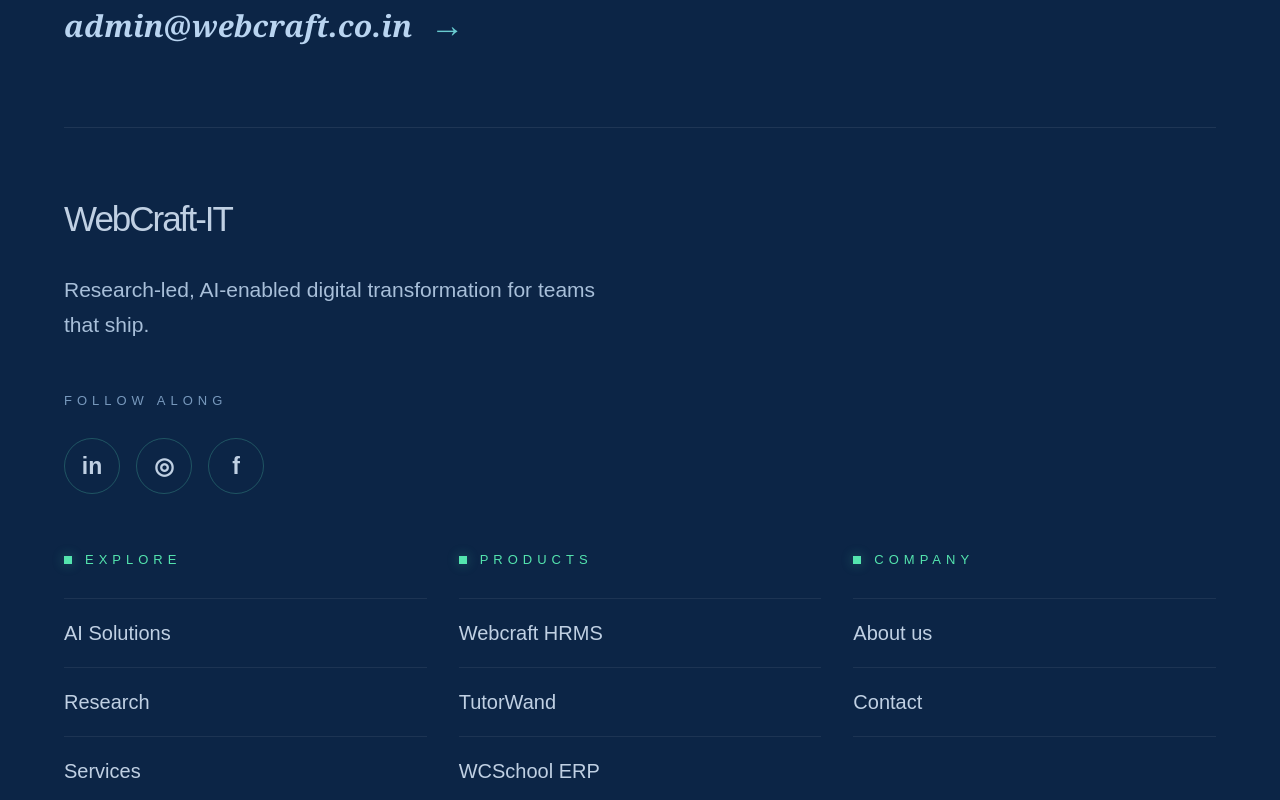
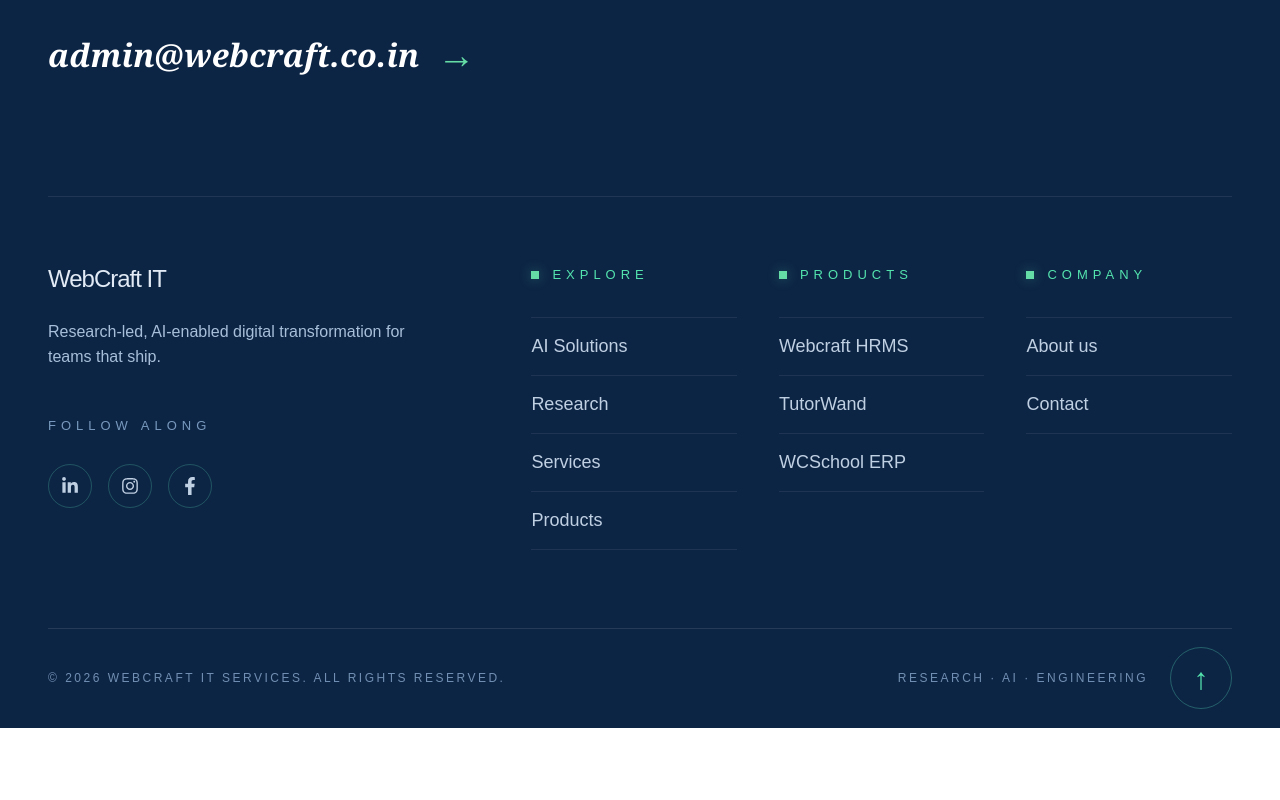
Before and after one commit to AANIYAMEHRA/Webcraft_main, a React (Vite) app: page / in a window 1280 px wide. Shown: the part 1280-2080 px from the top of the page. After the commit the page ends 2008 px from the top, so only its background shows below. Built offline with nearby package versions, Linux system fonts and the light colour scheme.

Commit message:
Update footer design

```diff
--- a/package.json
+++ b/package.json
@@ -13,6 +13,8 @@
     "@tailwindcss/vite": "^4.3.3",
     "react": "^19.2.8",
     "react-dom": "^19.2.8",
+    "react-icons": "^5.7.0",
+    "react-router-dom": "^7.18.4",
     "tailwindcss": "^4.3.3"
   },
   "devDependencies": {
--- a/src/components/Footer.css
+++ b/src/components/Footer.css
@@ -1,94 +1,114 @@
-
 .site-footer {
     width: 100%;
     overflow: hidden;
     color: #c0d0e3;
-  background: #0c2546;
+    background: #0d2545;
     font-family: Arial, Helvetica, sans-serif;
 }
 
-.site-footer * {
+.site-footer *,
+.site-footer *::before,
+.site-footer *::after {
     box-sizing: border-box;
 }
 
 .footer-green-strip {
     width: 100%;
-  height: 112px;
-  background: #527d66;
+    height: 50px;
+    background: #edf7f3;
 }
 
 .footer-inner {
     width: 100%;
-  max-width: 1280px;
+    max-width: 1720px;
     margin: 0 auto;
-  padding: 0 34px;
+    padding: 0 48px;
 }
 
 .footer-intro {
-  padding: 38px 0 76px;
+    padding: 110px 0 112px;
     border-bottom: 1px solid rgba(255, 255, 255, 0.08);
 }
 
 .footer-eyebrow {
     margin: 0 0 42px;
-  color: #7899bd;
+    color: #54e4ae;
     font-size: 13px;
     letter-spacing: 5px;
 }
 
 .footer-heading {
-  margin: 0 0 48px;
-  color: #b9d4f0;
+    margin: 0 0 54px;
+    color: #fff;
     font-family: Georgia, "Times New Roman", serif;
-  font-size: clamp(36px, 5.5vw, 64px);
+    font-size: clamp(42px, 5.8vw, 88px);
     font-weight: 700;
-  line-height: 1.16;
+    line-height: 1.15;
+    letter-spacing: -2px;
 }
 
 .footer-heading em {
-  color: #69cbd0;
+    color: #65dca5;
 }
 
 .footer-email {
     display: inline-flex;
     align-items: center;
     gap: 18px;
-  color: #b9d4f0;
+    color: #fff;
     font-family: Georgia, "Times New Roman", serif;
-  font-size: clamp(20px, 3vw, 30px);
+    font-size: clamp(22px, 2.5vw, 38px);
     font-weight: 700;
     font-style: italic;
     text-decoration: none;
 }
 
 .footer-email span {
-  color: #69cbd0;
+    color: #65dca5;
     font-family: Arial, sans-serif;
-  font-size: 34px;
+    font-size: 38px;
+    font-style: normal;
+    transition: transform 0.2s ease;
+}
+
+.footer-email:hover span {
+    color: #65dca5;
+    transform: translateX(8px);
+}
+
+.footer-main {
+    display: grid;
+    grid-template-columns: minmax(280px, 0.95fr) minmax(0, 1.65fr);
+    column-gap: 80px;
+    padding: 64px 0 78px;
+}
+
+.footer-left {
+    min-width: 0;
 }
 
 .footer-brand {
-  padding: 65px 0 42px;
+    padding: 0;
 }
 
 .footer-logo {
-  margin-bottom: 28px;
-  color: #c0d0e3;
-  font-size: 35px;
-  font-weight: 300;
-  letter-spacing: -2px;
+    margin: 0 0 22px;
+    color: #e1eaf5;
+    font-size: 24px;
+    font-weight: 400;
+    letter-spacing: -1px;
 }
 
 .footer-brand p {
-  max-width: 560px;
+    max-width: 380px;
     margin: 0;
     color: #a8bfd9;
-  font-size: 21px;
-  line-height: 1.65;
+    font-size: 16px;
+    line-height: 1.6;
 }
 
 .footer-social {
-  padding: 8px 0 58px;
+    padding: 48px 0 0;
 }
 
 .footer-section-title {
@@ -108,41 +128,53 @@
 
 .footer-social-links {
     display: flex;
+    flex-wrap: wrap;
     gap: 16px;
 }
 
 .footer-social-links a {
     display: flex;
-  width: 56px;
-  height: 56px;
+    width: 44px;
+    height: 44px;
     align-items: center;
     justify-content: center;
     border: 1px solid rgba(82, 207, 174, 0.28);
     border-radius: 50%;
     color: #c0d0e3;
-  font-size: 23px;
+    font-size: 18px;
     font-weight: 600;
     text-decoration: none;
+    transition: color 0.2s ease, background 0.2s ease;
 }
 
 .footer-social-links a:hover {
-  color: #0c2546;
-  background: #69cbd0;
+    color: #0d2545;
+    background: #65dca5;
 }
 
 .footer-links {
     display: grid;
-  grid-template-columns: repeat(2, minmax(0, 1fr));
-  column-gap: 32px;
-  row-gap: 48px;
-  padding-bottom: 64px;
+    grid-template-columns: repeat(3, minmax(0, 1fr));
+    column-gap: 42px;
+    align-content: start;
+    min-width: 0;
+}
+
+.footer-link-group {
+    min-width: 0;
+}
+
+.footer-link-group .footer-section-title {
+    min-height: 28px;
+    margin-bottom: 28px;
+    white-space: nowrap;
 }
 
 .footer-link-group .footer-section-title span {
     width: 8px;
     height: 8px;
     flex-shrink: 0;
-  background: #54e4ae;
+    background: #65dca5;
     box-shadow: 0 0 12px rgba(84, 228, 174, 0.35);
 }
 
@@ -162,136 +194,231 @@
 
 .footer-link-group li a {
     display: block;
-  padding: 20px 0;
+    padding: 15px 0;
     color: #c0d0e3;
-  font-size: 20px;
-  line-height: 1.4;
+    font-size: 18px;
+    line-height: 1.5;
     text-decoration: none;
+    overflow-wrap: anywhere;
+    transition: color 0.2s ease;
 }
 
 .footer-link-group li a:hover {
-  color: #69cbd0;
+    color: #65dca5;
 }
 
 .footer-bottom {
     position: relative;
     display: flex;
-  flex-direction: column;
-  align-items: flex-start;
-  gap: 42px;
-  padding: 48px 0 110px;
+    align-items: center;
+    justify-content: space-between;
+    gap: 28px;
+    min-height: 100px;
+    padding: 28px 0;
+    padding-right: 84px;
     border-top: 1px solid rgba(255, 255, 255, 0.1);
 }
 
 .footer-bottom p {
     margin: 0;
     color: #718fb2;
-  font-size: 13px;
-  line-height: 1.7;
-  letter-spacing: 3px;
+    font-size: 12px;
+    line-height: 1.8;
+    letter-spacing: 2.5px;
+}
+
+.footer-meta {
+    text-align: right;
 }
 
 .footer-back-top {
     position: absolute;
     right: 0;
-  bottom: 25px;
+    top: 50%;
     display: flex;
-  width: 60px;
-  height: 60px;
+    width: 62px;
+    height: 62px;
     align-items: center;
     justify-content: center;
+    transform: translateY(-50%);
     border: 1px solid rgba(82, 207, 174, 0.35);
     border-radius: 50%;
     color: #54e4ae;
     background: transparent;
     font-size: 30px;
     cursor: pointer;
+    transition: color 0.2s ease, background 0.2s ease;
 }
 
-@media (min-width: 901px) {
-  .footer-inner {
-    padding-right: 64px;
-    padding-left: 64px;
+.footer-back-top:hover {
+    color: #0d2545;
+    background: #65dca5;
+}
+
+@media (min-width: 1500px) {
+    .footer-main {
+        column-gap: 100px;
     }
 
     .footer-links {
-    grid-template-columns: repeat(3, minmax(0, 1fr));
-  }
-
-  .footer-bottom {
-    flex-direction: row;
-    align-items: center;
-    justify-content: space-between;
-    gap: 24px;
-    padding-bottom: 30px;
+        column-gap: 56px;
     }
 }
 
-@media (max-width: 600px) {
+@media (max-width: 1100px) {
+    .footer-inner {
+        padding-right: 32px;
+        padding-left: 32px;
+    }
+
+    .footer-main {
+        grid-template-columns: minmax(220px, 0.8fr) minmax(0, 1.6fr);
+        column-gap: 42px;
+    }
+
+    .footer-links {
+        column-gap: 22px;
+    }
+
+    .footer-link-group .footer-section-title {
+        font-size: 11px;
+        letter-spacing: 3px;
+    }
+
+    .footer-link-group li a {
+        font-size: 16px;
+    }
+
+    .footer-bottom p {
+        font-size: 10px;
+        letter-spacing: 1.5px;
+    }
+}
+
+@media (max-width: 760px) {
     .footer-green-strip {
-    height: 80px;
+        height: 32px;
     }
 
     .footer-inner {
-    padding-right: 22px;
-    padding-left: 22px;
+        padding-right: 24px;
+        padding-left: 24px;
     }
 
     .footer-intro {
-    padding-top: 34px;
-    padding-bottom: 52px;
+        padding: 64px 0 60px;
     }
 
     .footer-eyebrow {
-    margin-bottom: 34px;
-    font-size: 12px;
+        margin-bottom: 30px;
+        font-size: 11px;
         letter-spacing: 4px;
     }
 
     .footer-heading {
-    margin-bottom: 36px;
-    font-size: clamp(34px, 8.5vw, 48px);
+        margin-bottom: 34px;
+        font-size: clamp(36px, 8vw, 56px);
+        letter-spacing: -1px;
     }
 
     .footer-email {
         gap: 10px;
-    font-size: clamp(17px, 4.5vw, 23px);
+        font-size: clamp(17px, 4.3vw, 26px);
+    }
+
+    .footer-email span {
+        font-size: 28px;
+    }
+
+    .footer-main {
+        grid-template-columns: minmax(0, 1fr);
+        row-gap: 58px;
+        padding: 48px 0 52px;
     }
 
     .footer-brand {
-    padding: 48px 0 36px;
+        padding: 0;
     }
 
     .footer-logo {
-    font-size: 30px;
+        margin-bottom: 24px;
+        font-size: 29px;
     }
 
     .footer-brand p {
+        max-width: 420px;
         font-size: 17px;
         line-height: 1.7;
     }
 
     .footer-social {
-    padding-bottom: 54px;
+        padding-top: 36px;
+    }
+
+    .footer-social .footer-section-title {
+        margin-bottom: 22px;
+    }
+
+    .footer-social-links a {
+        width: 54px;
+        height: 54px;
     }
 
     .footer-links {
         grid-template-columns: minmax(0, 1fr);
-    row-gap: 52px;
-    padding-bottom: 52px;
+        row-gap: 38px;
+    }
+
+    .footer-link-group .footer-section-title {
+        margin-bottom: 22px;
+        font-size: 12px;
+        letter-spacing: 4px;
     }
 
     .footer-link-group li a {
-    font-size: 19px;
+        padding: 15px 0;
+        font-size: 17px;
     }
 
     .footer-bottom {
-    gap: 30px;
-    padding-top: 42px;
+        flex-direction: column;
+        align-items: flex-start;
+        gap: 20px;
+        padding: 30px 0 96px;
+        padding-right: 0;
     }
 
     .footer-bottom p {
-    font-size: 11px;
-    letter-spacing: 2px;
+        max-width: 100%;
+        font-size: 10px;
+        letter-spacing: 1.5px;
+    }
+
+    .footer-meta {
+        text-align: left;
+    }
+
+    .footer-back-top {
+        top: auto;
+        right: 0;
+        bottom: 20px;
+        width: 52px;
+        height: 52px;
+        transform: none;
     }
 }
+
+@media (max-width: 380px) {
+    .footer-inner {
+        padding-right: 18px;
+        padding-left: 18px;
+    }
+
+    .footer-heading {
+        font-size: 34px;
+    }
+
+    .footer-email {
+        font-size: 16px;
+    }
+}
--- a/src/components/Footer.jsx
+++ b/src/components/Footer.jsx
@@ -1,29 +1,52 @@
 
 import "./Footer.css";
+import {
+  FaLinkedinIn,
+  FaInstagram,
+  FaFacebookF,
+} from "react-icons/fa";
 
 const footerGroups = [
   {
     title: "EXPLORE",
-    links: ["AI Solutions", "Research", "Services", "Products"],
+    links: [
+      { label: "AI Solutions", href: "/ai-solutions" },
+      { label: "Research", href: "/research" },
+      { label: "Services", href: "/services" },
+      { label: "Products", href: "/products" },
+    ],
   },
   {
     title: "PRODUCTS",
-    links: ["Webcraft HRMS", "TutorWand", "WCSchool ERP"],
+    links: [
+      { label: "Webcraft HRMS", href: "/products" },
+      { label: "TutorWand", href: "/products" },
+      { label: "WCSchool ERP", href: "/products" },
+    ],
   },
   {
     title: "COMPANY",
-    links: ["About us", "Contact"],
+    links: [
+      { label: "About us", href: "/about" },
+      { label: "Contact", href: "/contact" },
+    ],
   },
 ];
 
 function Footer() {
+  const handleBackToTop = () => {
+    window.scrollTo({
+      top: 0,
+      behavior: "smooth",
+    });
+  };
+
   return (
-    <footer className="site-footer">
-      {/* Green section above the blue footer */}
-      <div className="footer-green-strip"></div>
+    <footer className="site-footer" id="site-footer">
+      <div className="footer-green-strip" />
 
       <div className="footer-inner">
-        {/* Heading and email */}
+        {/* Top contact section */}
         <section className="footer-intro">
           <p className="footer-eyebrow">SAY HELLO</p>
 
@@ -35,23 +58,26 @@
             href="mailto:admin@webcraft.co.in"
             className="footer-email"
           >
-            admin@webcraft.co.in <span>→</span>
+            admin@webcraft.co.in
+            <span aria-hidden="true">→</span>
           </a>
         </section>
 
-        {/* Brand and description */}
+        {/* Footer content */}
+        <div className="footer-main">
+          {/* Brand and social links */}
+          <div className="footer-left">
             <section className="footer-brand">
               <div className="footer-logo">
-            WebCraft-IT
+                WebCraft IT
               </div>
 
               <p>
-            Research-led, AI-enabled digital transformation
-            for teams that ship.
+                Research-led, AI-enabled digital
+                transformation for teams that ship.
               </p>
             </section>
 
-        {/* Social media */}
             <section className="footer-social">
               <h3 className="footer-section-title">
                 FOLLOW ALONG
@@ -59,55 +85,65 @@
 
               <div className="footer-social-links">
                 <a
-              href="https://www.linkedin.com/"
+                  href="https://www.linkedin.com/company/webcraft-it/"
                   aria-label="LinkedIn"
                   target="_blank"
-              rel="noreferrer"
+                  rel="noopener noreferrer"
                 >
-              in
+                  <FaLinkedinIn />
                 </a>
 
                 <a
-              href="https://www.instagram.com/"
+                  href="https://www.instagram.com/webcraftitcompany/"
                   aria-label="Instagram"
                   target="_blank"
-              rel="noreferrer"
+                  rel="noopener noreferrer"
                 >
-              ◎
+                  <FaInstagram />
                 </a>
 
                 <a
-              href="https://www.facebook.com/"
+                  href="https://www.facebook.com/webcraftit/"
                   aria-label="Facebook"
                   target="_blank"
-              rel="noreferrer"
+                  rel="noopener noreferrer"
                 >
-              f
+                  <FaFacebookF />
                 </a>
               </div>
             </section>
+          </div>
 
-        {/* Footer link columns */}
-        <nav className="footer-links" aria-label="Footer navigation">
+          {/* Navigation columns */}
+          <nav
+            className="footer-links"
+            aria-label="Footer navigation"
+          >
             {footerGroups.map((group) => (
-            <div className="footer-link-group" key={group.title}>
+              <div
+                className="footer-link-group"
+                key={group.title}
+              >
                 <h3 className="footer-section-title">
-                <span></span>
+                  <span aria-hidden="true" />
                   {group.title}
                 </h3>
 
                 <ul>
                   {group.links.map((link) => (
-                  <li key={link}>
-                    <a href="#">{link}</a>
+                    <li key={link.label}>
+                      <a href={link.href}>
+                        {link.label}
+                      </a>
                     </li>
                   ))}
                 </ul>
               </div>
             ))}
           </nav>
+        </div>
 
-        {/* Copyright and back-to-top */}
+        {/* Bottom section */}
         <div className="footer-bottom">
           <p>
             © 2026 WEBCRAFT IT SERVICES. ALL RIGHTS RESERVED.
@@ -121,9 +157,7 @@
             className="footer-back-top"
             type="button"
             aria-label="Back to top"
-            onClick={() =>
-              window.scrollTo({ top: 0, behavior: "smooth" })
-            }
+            onClick={handleBackToTop}
           >
             ↑
           </button>
```
Also changed, not shown: 1 other file (tests, documents, lock files or other folders). Lines whose indentation alone changed are shown as unchanged.
